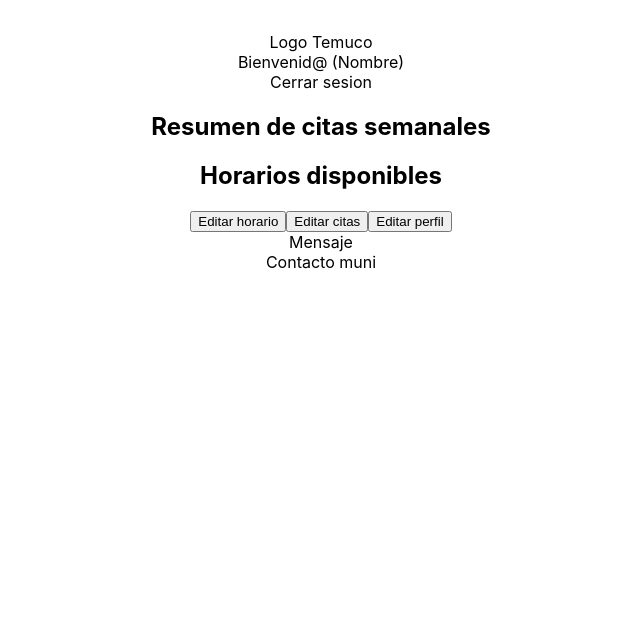
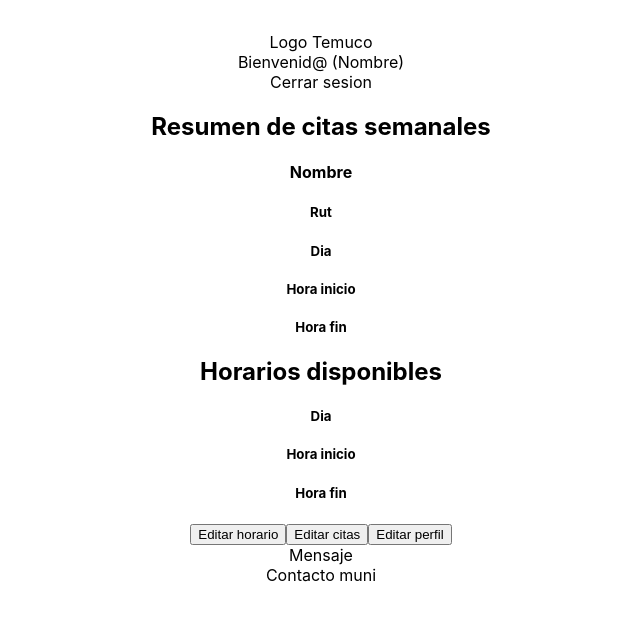
Before and after one commit to anahiadamaco/Taller-III, a React (Create React App) app in the folder frontend/: page / in a window 1280 px wide. Shown: the top 620 px of the page, without its empty margins (319-959 px from the left). Built offline with nearby package versions, Linux system fonts and the light colour scheme.

Commit message:
Ultima edicion Home

```diff
--- a/frontend/src/component/prestador_servicio/Home.jsx
+++ b/frontend/src/component/prestador_servicio/Home.jsx
@@ -13,10 +13,22 @@ function Home() {
             <section>
                 <div>
                     <h2> Resumen de citas semanales </h2>
+                    <div>
+                        <h4> Nombre </h4>
+                        <h5> Rut </h5>
+                        <h5> Dia </h5>
+                        <h5> Hora inicio </h5>
+                        <h5> Hora fin </h5>
+                    </div>
                 </div>
 
                 <div>
                     <h2> Horarios disponibles </h2>
+                    <div>
+                        <h5> Dia </h5>
+                        <h5> Hora inicio </h5>
+                        <h5> Hora fin </h5>
+                    </div>
                 </div>
 
                 <div>
```
